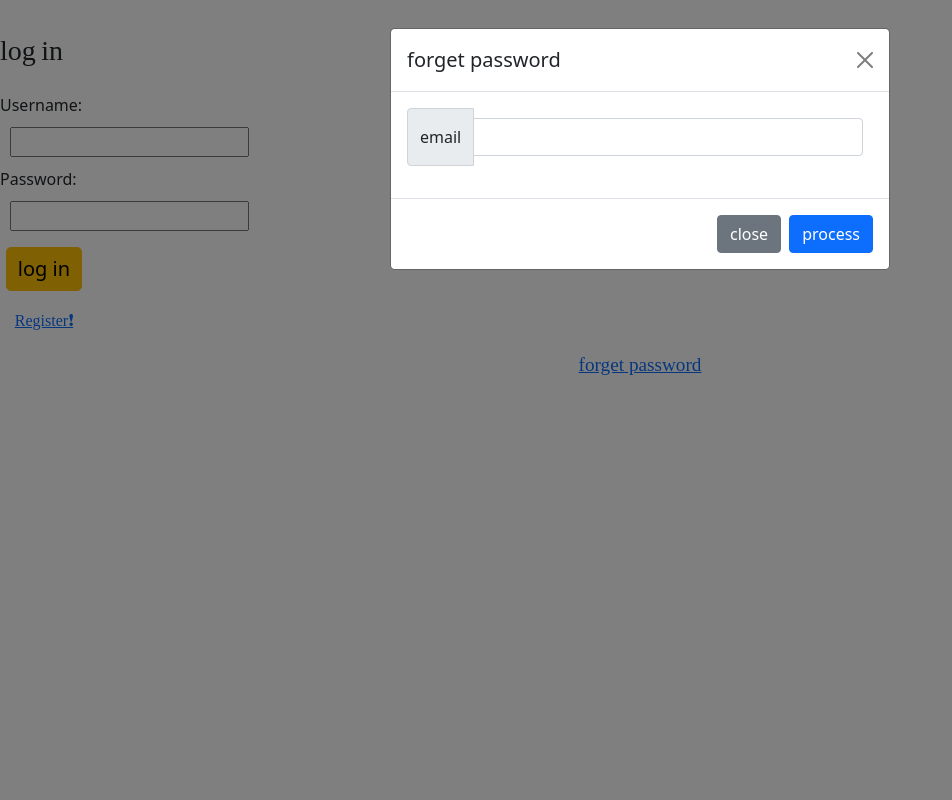
After one commit to Pouria-Empire/poera, a Django app: page /accounts/login/ in a window 1280 px wide, after a click on "forget password". The commit adds this page. Shown: the whole page, without its empty margins (0-952 px from the left). Run offline with Django 3.2, Linux system fonts and the light colour scheme; some libraries are stand-ins or nearby versions.

Commit message:
user authentication done! just need to be beautify

```diff
--- a/MIL/urls.py
+++ b/MIL/urls.py
@@ -17,15 +17,18 @@ from django.contrib import admin
 from django.urls import path
 from django.conf import settings
 from django.contrib.staticfiles.urls import staticfiles_urlpatterns
-from copo.views import func_login, func_question, func_scoreboard, func_main
+from copo.views import *
 from django.conf.urls.static import static
 
 urlpatterns = [
     path('admin/', admin.site.urls),
-    path('', func_login),
-    path('main', func_main, name='main'),
+    path('', func_main, name='main'),
+    path('accounts/login/', func_login),
+    path('accounts/register/', func_register),
+    path('accounts/logout/', func_logout),
     path('question', func_question),
     path('scoreboard', func_scoreboard),
+    path('back', func_goBack),
 ]
 urlpatterns += staticfiles_urlpatterns()
 urlpatterns += static(settings.MEDIA_URL, document_root=settings.MEDIA_ROOT)
--- a/assets/css/style.css
+++ b/assets/css/style.css
@@ -1,5 +1,5 @@
 body{
-    background: -webkit-linear-gradient(left, #3931af, #00c6ff);
+    /*background: -webkit-linear-gradient(left, #3931af, #00c6ff);*/
 }
 .right-side{
     background-color: rgb(255, 255, 255);
@@ -83,3 +83,8 @@ body{
   .list-group{
       padding: 2px;
   }
+  input{
+      display: block;
+      white-space:nowrap;
+      margin: 10px;
+  }
--- a/copo/form.py
+++ b/copo/form.py
@@ -1,8 +1,53 @@
 from django import forms
 from copo.models import Questions
+from django.contrib.auth import authenticate, get_user_model
+
+User = get_user_model()
 
 
 class QuestionForm(forms.ModelForm):
     class Meta:
         model = Questions
         fields = ['title', 'description', 'test']
+
+
+class UserLoginForm(forms.Form):
+    username = forms.CharField()
+    password = forms.CharField(widget=forms.PasswordInput)
+
+    def clean(self, *args, **kwargs):
+        username = self.cleaned_data.get('username')
+        password = self.cleaned_data.get('password')
+
+        if username and password:
+            user = authenticate(username=username, password=password)
+            if not user:
+                raise forms.ValidationError('This user does not exist')
+            if not user.check_password(password):
+                raise forms.ValidationError('Incorrect password')
+            if not user.is_active:
+                raise forms.ValidationError('User is not active')
+            return super(UserLoginForm, self).clean(*args, **kwargs)
+
+
+class UserRegistrationForm(forms.ModelForm):
+    username = forms.CharField(label='username')
+    password = forms.CharField(widget=forms.PasswordInput)
+    email = forms.CharField(label='Email Address')
+    phone = forms.CharField(label='Phone number')
+
+    class Meta:
+        model = User
+        fields = [
+            'username',
+            'password',
+            'phone',
+            'email'
+        ]
+
+    def clean_email(self):
+        email = self.cleaned_data.get('email')
+        email_qs = User.objects.filter(email=email)
+        if email_qs.exists():
+            raise forms.ValidationError('This email is already being used')
+        return email
--- /dev/null
+++ b/copo/templates/Login.html
@@ -0,0 +1,97 @@
+{% load static %}
+<!DOCTYPE html>
+<html>
+<head>
+    <meta charset='utf-8'>
+    <meta http-equiv='X-UA-Compatible' content='IE=edge'>
+    <title>Login page</title>
+    <meta name='viewport' content='width=device-width, initial-scale=1'>
+
+    <link href="https://cdn.jsdelivr.net/npm/bootstrap@5.0.2/dist/css/bootstrap.min.css" rel="stylesheet"
+          integrity="sha384-EVSTQN3/azprG1Anm3QDgpJLIm9Nao0Yz1ztcQTwFspd3yD65VohhpuuCOmLASjC" crossorigin="anonymous">
+    <!-- <link rel="stylesheet" href="https://maxcdn.bootstrapcdn.com/bootstrap/4.0.0/css/bootstrap.min.css" integrity="sha384-Gn5384xqQ1aoWXA+058RXPxPg6fy4IWvTNh0E263XmFcJlSAwiGgFAW/dAiS6JXm" crossorigin="anonymous"> -->
+    <link rel="stylesheet" href="https://pro.fontawesome.com/releases/v5.10.0/css/all.css"
+          integrity="sha384-AYmEC3Yw5cVb3ZcuHtOA93w35dYTsvhLPVnYs9eStHfGJvOvKxVfELGroGkvsg+p" crossorigin="anonymous"/>
+    <link rel="stylesheet" href="{% static 'css/fonts.css' %}">
+    <link rel="stylesheet" href="{% static 'css/bootstrap/css/bootstrap.min.css' %}">
+    <link rel='stylesheet' type='text/css' media='screen' href='{% static 'css/style.css' %}'>
+    <link rel="icon" type="image/png" href="{% static 'images/icon.png' %}"/>
+
+    <script src="https://cdn.jsdelivr.net/npm/bootstrap@5.0.2/dist/js/bootstrap.bundle.min.js"
+            integrity="sha384-MrcW6ZMFYlzcLA8Nl+NtUVF0sA7MsXsP1UyJoMp4YLEuNSfAP+JcXn/tWtIaxVXM"
+            crossorigin="anonymous"></script>
+    <script src="https://code.jquery.com/jquery-3.2.1.slim.min.js"
+            integrity="sha384-KJ3o2DKtIkvYIK3UENzmM7KCkRr/rE9/Qpg6aAZGJwFDMVNA/GpGFF93hXpG5KkN"
+            crossorigin="anonymous"></script>
+    <script src="https://cdnjs.cloudflare.com/ajax/libs/popper.js/1.12.9/umd/popper.min.js"
+            integrity="sha384-ApNbgh9B+Y1QKtv3Rn7W3mgPxhU9K/ScQsAP7hUibX39j7fakFPskvXusvfa0b4Q"
+            crossorigin="anonymous"></script>
+    <!-- <script src="https://maxcdn.bootstrapcdn.com/bootstrap/4.0.0/js/bootstrap.min.js" integrity="sha384-JZR6Spejh4U02d8jOt6vLEHfe/JQGiRRSQQxSfFWpi1MquVdAyjUar5+76PVCmYl" crossorigin="anonymous"></script> -->
+    {#    <script src='{% static 'js/load.js' %}' defer></script>#}
+</head>
+<body>
+<div class="tab-pane fade show active" id="list-home" role="tabpanel" aria-labelledby="list-home-list">
+    <h3 class="register-heading font-titr register_text">log in</h3>
+    <div class="row register-form">
+        <div class="col-sm-12 col-md-6">
+            <form method="post">
+                {% csrf_token %}
+                {{ form }}
+                <div class="col-md-6">
+                    <div class="form-group">
+                        <Button type="submit" class="btn btn-warning btn_sample btn-lg ">log in</Button>
+                    </div>
+                    <div class="form-group">
+                        <button type="button" class="btn btn-link font-titr btn_sample" id="register">Register!
+                        </button>
+                    </div>
+                </div>
+            </form>
+        </div>
+        <br>
+        <!-- Button trigger modal -->
+        <button type="button" class="btn btn-link" id="forgetPassword" data-bs-toggle="modal"
+                data-bs-target="#exampleModal">
+            forget password
+        </button>
+
+        <!-- Modal -->
+        <div class="modal fade" id="exampleModal" tabindex="-1" aria-labelledby="exampleModalLabel"
+             aria-hidden="true">
+            <div class="modal-dialog">
+                <div class="modal-content">
+                    <div class="modal-header justify-content-end">
+                        <h5 class="modal-title" id="exampleModalLabel" dir="rtl">forget password</h5>
+                        <button type="button" class="btn-close" data-bs-dismiss="modal"
+                                aria-label="Close"></button>
+
+                    </div>
+                    <div class="modal-body">
+                        <div class="input-group mb-3">
+                            <span class="input-group-text" id="inputGroup-sizing-default">email</span>
+                            <input type="text" id="forget_email" class="form-control"
+                                   aria-label="Sizing example input"
+                                   aria-describedby="inputGroup-sizing-default">
+                        </div>
+                    </div>
+                    <div class="modal-footer">
+                        <button type="button" class="btn btn-secondary" data-bs-dismiss="modal">
+                            close
+                        </button>
+                        <button type="button" class="btn btn-primary" id="command_button"
+                                data-bs-dismiss="modal">process
+                        </button>
+                    </div>
+                </div>
+            </div>
+        </div>
+    </div>
+</div>
+<script type="text/javascript">
+    document.getElementById("register").onclick = function () {
+        location.href = "/accounts/register/";
+    };
+</script>
+
+</body>
+</html>
--- a/copo/templates/index.html
+++ b/copo/templates/index.html
@@ -29,7 +29,7 @@
     <aside class="sidebar">
         <ul class="menu" id="menu">
             <li class="menu__item" id="log-out">
-                <a class="menu__link" href="login.htm">
+                <a class="menu__link" href="login2.htm">
                     <i class="bi bi-door-open-fill"></i>
                     log out
                 </a>
--- a/copo/templates/question.html
+++ b/copo/templates/question.html
@@ -30,7 +30,7 @@
     <aside class="sidebar">
         <ul class="menu">
             <li class="menu__item">
-                <a class="menu__link" href="login.htm">
+                <a class="menu__link" href="login2.htm">
                     <i class="bi bi-door-open-fill"></i>
                     log out
                 </a>
--- a/copo/templates/scoreboard.html
+++ b/copo/templates/scoreboard.html
@@ -30,7 +30,7 @@
     <aside class="sidebar">
         <ul class="menu">
             <li class="menu__item">
-                <a class="menu__link" href="login.htm">
+                <a class="menu__link" href="login2.htm">
                     <i class="bi bi-door-open-fill"></i>
                     log out
                 </a>
--- a/copo/views.py
+++ b/copo/views.py
@@ -1,26 +1,71 @@
 from django.shortcuts import render, redirect
 from django.template.context_processors import request
+from django.contrib.auth.decorators import login_required
+from django.contrib.auth import (
+    authenticate,
+    get_user_model,
+    login,
+    logout
+)
+from django.utils.decorators import method_decorator
+from django.views.decorators.csrf import csrf_exempt
 
 from .models import Questions
-from copo.form import QuestionForm
+from copo.form import *
 
 
 def func_main(request):
-    if request.method == "POST":
-        new_question = Questions(title=request.POST['title'], description=request.POST['description'],
-                                 test=request.FILES['test'])
-        new_question.save()
-        # form = QuestionForm(request.POST)
-        # if form.is_valid():
-        #     form.save()
-        return redirect('main')
+    if request.user.is_authenticated:
+        print(request.user.username)
+        if request.method == "POST":
+            new_question = Questions(title=request.POST['title'], description=request.POST['description'],
+                                     test=request.FILES['test'])
+            new_question.save()
+            # form = QuestionForm(request.POST)
+            # if form.is_valid():
+            #     form.save()
+            return redirect('main')
+        else:
+            all_questions = Questions.objects.all()
+            return render(request, 'index.html', {'path': request.get_host(), 'all_questions': all_questions})
     else:
-        all_questions = Questions.objects.all()
-        return render(request, 'index.html', {'path': request.get_host(), 'all_questions': all_questions})
+        return redirect('accounts/login/')
 
 
 def func_login(request):
-    return render(request, 'login.htm')
+    next = request.GET.get('next')
+    form = UserLoginForm(request.POST or None)
+    if request.method == "POST":
+        if form.is_valid():
+            username = form.cleaned_data.get('username')
+            password = form.cleaned_data.get('password')
+            user = authenticate(username=username, password=password)
+            login(request, user)
+            if next:
+                return redirect(next)
+            return redirect('/')
+    return render(request, 'Login.html', {'form': form})
+
+
+def func_register(request):
+    next = request.GET.get('next')
+    form = UserRegistrationForm(request.POST or None)
+    if form.is_valid():
+        user = form.save(commit=False)
+        password = form.cleaned_data.get('password')
+        user.set_password(password)
+        user.save()
+        new_user = authenticate(username=user.username, password=password)
+        login(request, new_user)
+        if next:
+            return redirect(next)
+        return redirect('/')
+    return render(request, 'Register.html', {'re_form': form})
+
+
+def func_logout(request):
+    logout(request)
+    return redirect('/')
 
 
 def func_question(request):
@@ -29,3 +74,11 @@ def func_question(request):
 
 def func_scoreboard(request):
     return render(request, 'scoreboard.html')
+
+
+@method_decorator(csrf_exempt, name='dispatch')
+def func_goBack(request):
+    if request.method == "POST":
+        return redirect('accounts/login/')
+    else:
+        return render(request, "LoginError.html")
```
Also changed, not shown: copo/templates/LoginError.html (added, +38 -0 lines), copo/templates/Register.html (added, +58 -0 lines), copo/templates/login2.htm (renamed from copo/templates/login.htm, +43 -28 lines), db.sqlite3.
